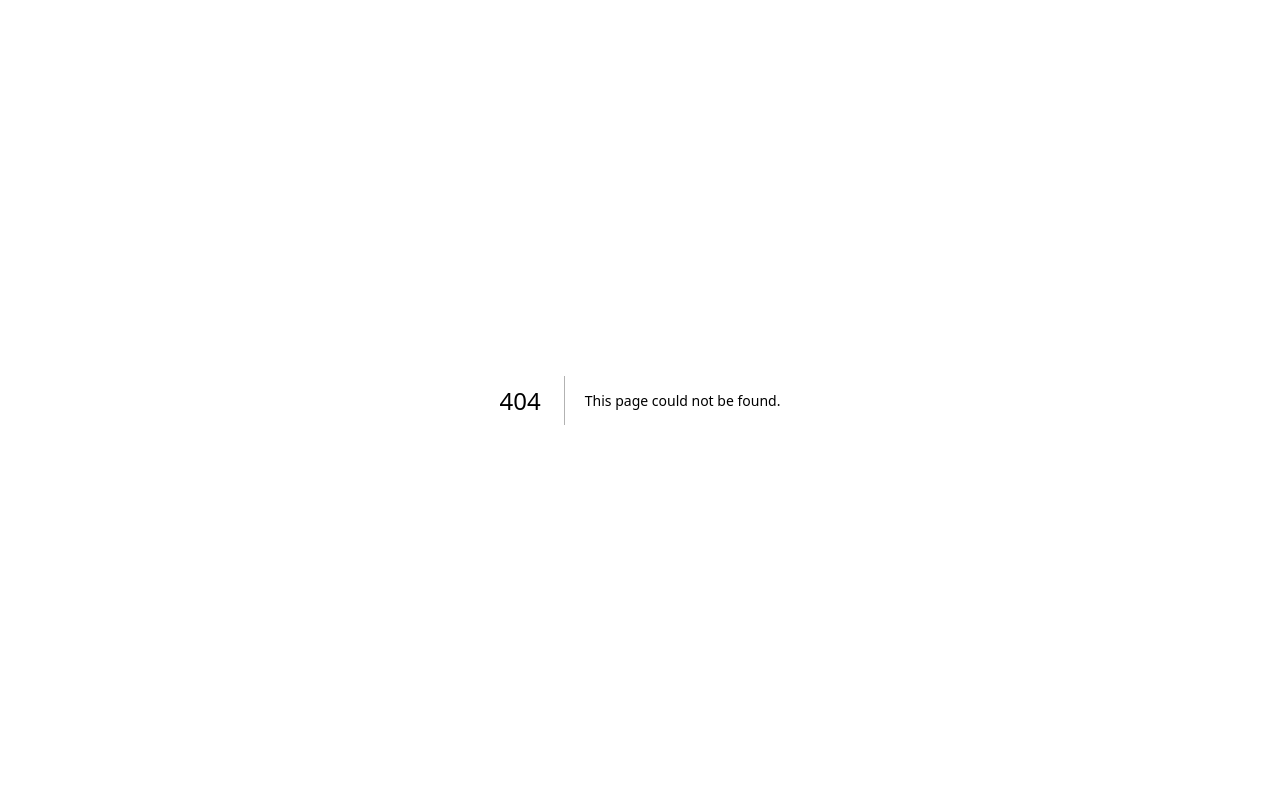
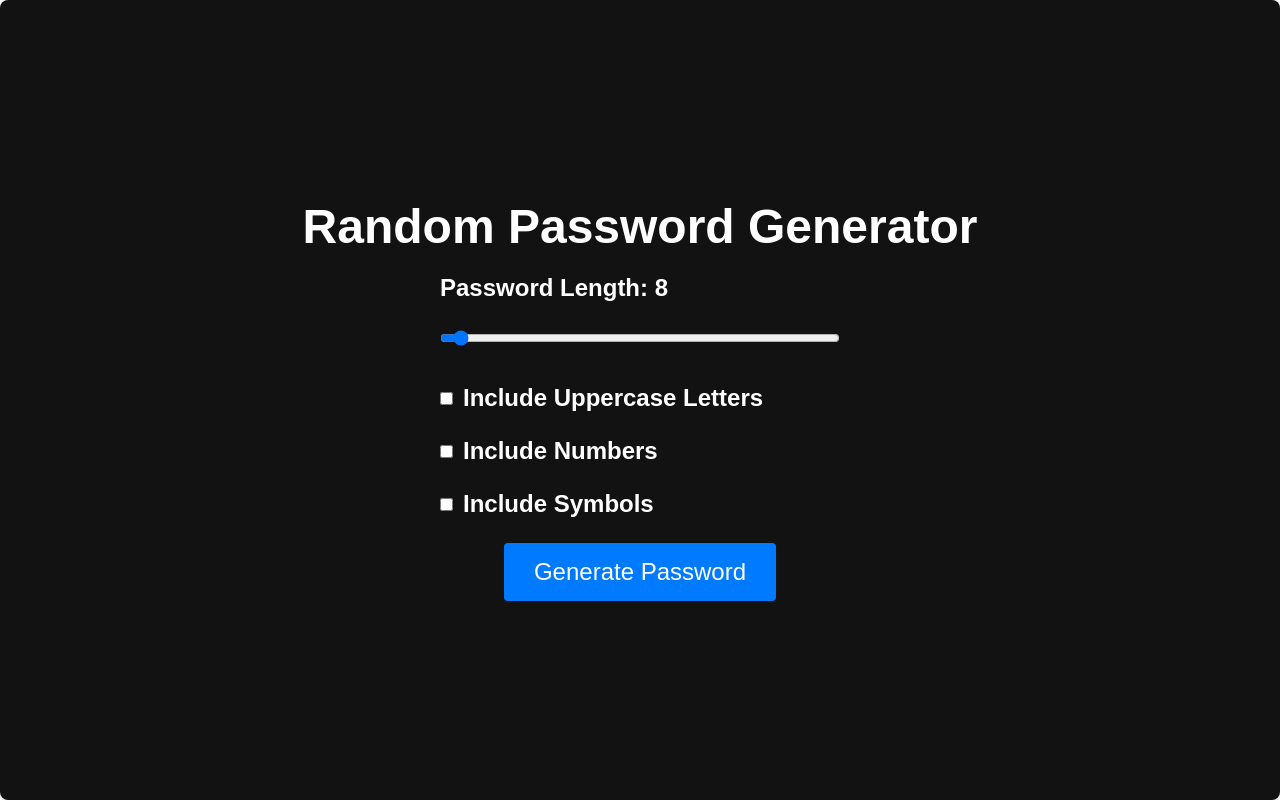
Before and after one commit to jhh78/document-assistance, a Next.js app: page /password in a window 1280 px wide. Before the commit this address had no page. Built offline with nearby package versions, Linux system fonts and the light colour scheme.

Commit message:
password generator

```diff
--- /dev/null
+++ b/app/password/page.module.css
@@ -0,0 +1,127 @@
+.container {
+  display: flex;
+  flex-direction: column;
+  align-items: center;
+  justify-content: center;
+  min-height: 100vh;
+  background-color: #121212; /* 다크 테마 배경색 */
+  padding: 20px;
+  border-radius: 8px;
+  box-shadow: 0 4px 8px rgba(0, 0, 0, 0.1);
+}
+
+.title {
+  font-size: 3rem; /* 글자 크기를 50% 키움 */
+  margin-bottom: 20px;
+  color: #ffffff; /* 텍스트 색상을 흰색으로 설정 */
+}
+
+.formGroup {
+  margin-bottom: 15px;
+  width: 100%;
+  max-width: 400px;
+}
+
+.label,
+.checkboxLabel {
+  display: block;
+  margin-bottom: 5px;
+  font-weight: bold;
+  font-size: 1.5rem; /* 글자 크기를 50% 키움 */
+  color: #ffffff; /* 텍스트 색상을 흰색으로 설정 */
+}
+
+.input,
+.slider {
+  width: 100%;
+  padding: 12px; /* 패딩을 50% 키움 */
+  border: 1px solid #333; /* 테두리 색상을 다크로 설정 */
+  border-radius: 4px;
+  font-size: 1.5rem; /* 글자 크기를 50% 키움 */
+  background-color: #333; /* 입력 필드 배경색을 다크로 설정 */
+  color: #ffffff; /* 텍스트 색상을 흰색으로 설정 */
+}
+
+.slider {
+  margin: 10px 0;
+}
+
+.checkboxLabel {
+  display: flex;
+  align-items: center;
+  margin-bottom: 10px;
+}
+
+.checkboxLabel input {
+  margin-right: 10px; /* 체크박스와 문자 사이에 공백 추가 */
+}
+
+.button {
+  padding: 15px 30px; /* 패딩을 50% 키움 */
+  font-size: 1.5rem; /* 글자 크기를 50% 키움 */
+  color: #ffffff; /* 버튼 텍스트 색상을 흰색으로 설정 */
+  background-color: #007bff;
+  border: none;
+  border-radius: 4px;
+  cursor: pointer;
+  transition: background-color 0.2s;
+}
+
+.button:hover {
+  background-color: #0056b3;
+}
+
+.result {
+  margin-top: 20px;
+  text-align: center;
+}
+
+.password {
+  font-size: 2.25rem; /* 글자 크기를 50% 키움 */
+  font-weight: bold;
+  color: #007bff;
+  word-break: break-all;
+}
+
+.copyButton {
+  background: none;
+  border: none;
+  cursor: pointer;
+  margin-top: 10px;
+}
+
+.copyIcon {
+  font-size: 3rem; /* 아이콘 크기를 50% 키움 */
+  color: #ffffff; /* 아이콘 색상을 흰색으로 설정 */
+}
+
+/* 반응형 디자인을 위한 미디어 쿼리 */
+@media (max-width: 600px) {
+  .title {
+    font-size: 2rem; /* 작은 화면에서 제목 글자 크기 조정 */
+  }
+
+  .label,
+  .checkboxLabel {
+    font-size: 1.2rem; /* 작은 화면에서 레이블 글자 크기 조정 */
+  }
+
+  .input,
+  .slider {
+    font-size: 1.2rem; /* 작은 화면에서 입력 필드 글자 크기 조정 */
+    padding: 8px; /* 작은 화면에서 입력 필드 패딩 조정 */
+  }
+
+  .button {
+    font-size: 1.2rem; /* 작은 화면에서 버튼 글자 크기 조정 */
+    padding: 10px 20px; /* 작은 화면에서 버튼 패딩 조정 */
+  }
+
+  .password {
+    font-size: 1.5rem; /* 작은 화면에서 패스워드 글자 크기 조정 */
+  }
+
+  .copyIcon {
+    font-size: 2rem; /* 작은 화면에서 아이콘 크기 조정 */
+  }
+}
--- /dev/null
+++ b/app/password/page.tsx
@@ -0,0 +1,63 @@
+"use client";
+
+import React, { useEffect, useRef } from "react";
+import styles from "@/app/password/page.module.css";
+import { generatePassword } from "@/services/passwordService";
+import PasswordLengthSlider from "@/component/password/PasswordLengthSlider";
+import CheckboxOption from "@/component/password/CheckboxOption";
+import GeneratedPassword from "@/component/password/GeneratedPassword";
+import { usePasswordStore } from "@/stores/password";
+
+const Page = () => {
+  const setPassword = usePasswordStore((state) => state.setPassword);
+  const passwordLength = usePasswordStore((state) => state.passwordLength);
+  const includeUppercaseRef = useRef(false);
+  const includeNumbersRef = useRef(false);
+  const includeSymbolsRef = useRef(false);
+
+  const handleGeneratePassword = () => {
+    setPassword(
+      generatePassword(
+        passwordLength,
+        includeUppercaseRef.current,
+        includeNumbersRef.current,
+        includeSymbolsRef.current
+      )
+    );
+  };
+
+  const handleOptionChange =
+    (optionRef: React.RefObject<boolean>) =>
+    (e: React.ChangeEvent<HTMLInputElement>) => {
+      optionRef.current = e.target.checked;
+    };
+
+  useEffect(() => {
+    return () => usePasswordStore.setState({ password: "", passwordLength: 8 });
+  }, []);
+
+  return (
+    <div className={styles.container}>
+      <h1 className={styles.title}>Random Password Generator</h1>
+      <PasswordLengthSlider />
+      <CheckboxOption
+        label="Include Uppercase Letters"
+        onChange={handleOptionChange(includeUppercaseRef)}
+      />
+      <CheckboxOption
+        label="Include Numbers"
+        onChange={handleOptionChange(includeNumbersRef)}
+      />
+      <CheckboxOption
+        label="Include Symbols"
+        onChange={handleOptionChange(includeSymbolsRef)}
+      />
+      <button onClick={handleGeneratePassword} className={styles.button}>
+        Generate Password
+      </button>
+      <GeneratedPassword />
+    </div>
+  );
+};
+
+export default Page;
--- /dev/null
+++ b/component/password/CheckboxOption.tsx
@@ -0,0 +1,17 @@
+import styles from "@/app/password/page.module.css";
+
+type CheckboxOptionProps = {
+  label: string;
+  onChange: (e: React.ChangeEvent<HTMLInputElement>) => void;
+};
+
+const CheckboxOption = ({ label, onChange }: CheckboxOptionProps) => (
+  <div className={styles.formGroup}>
+    <label className={styles.checkboxLabel}>
+      <input type="checkbox" onChange={onChange} />
+      {label}
+    </label>
+  </div>
+);
+
+export default CheckboxOption;
--- /dev/null
+++ b/component/password/GeneratedPassword.tsx
@@ -0,0 +1,25 @@
+import styles from "@/app/password/page.module.css";
+import { copyToClipboard } from "@/services/commonService";
+import { usePasswordStore } from "@/stores/password";
+import { FaClipboard } from "react-icons/fa";
+
+const GeneratedPassword = () => {
+  const password = usePasswordStore((state) => state.password);
+
+  if (!password) return null;
+
+  return (
+    <div className={styles.result}>
+      <h2>Generated Password:</h2>
+      <p className={styles.password}>{password}</p>
+      <button
+        className={styles.copyButton}
+        onClick={() => copyToClipboard(password)}
+      >
+        <FaClipboard className={styles.copyIcon} />
+      </button>
+    </div>
+  );
+};
+
+export default GeneratedPassword;
--- /dev/null
+++ b/component/password/PasswordLengthSlider.tsx
@@ -0,0 +1,29 @@
+import React from "react";
+import styles from "@/app/password/page.module.css";
+import { usePasswordStore } from "@/stores/password";
+
+const PasswordLengthSlider = () => {
+  const setPasswordLength = usePasswordStore(
+    (state) => state.setPasswordLength
+  );
+  const length = usePasswordStore((state) => state.passwordLength);
+
+  return (
+    <div className={styles.formGroup}>
+      <label htmlFor="length" className={styles.label}>
+        Password Length: {length}
+      </label>
+      <input
+        type="range"
+        id="length"
+        value={length}
+        onChange={(e) => setPasswordLength(Number(e.target.value))}
+        min="8"
+        max="100"
+        className={styles.slider}
+      />
+    </div>
+  );
+};
+
+export default PasswordLengthSlider;
--- /dev/null
+++ b/services/commonService.ts
@@ -0,0 +1,9 @@
+export const copyToClipboard = async (password: string) => {
+  if (password) {
+    try {
+      await navigator.clipboard.writeText(password);
+    } catch (err) {
+      console.error("Failed to copy password: ", err);
+    }
+  }
+};
--- /dev/null
+++ b/services/passwordService.ts
@@ -0,0 +1,24 @@
+export const generatePassword = (
+  length: number,
+  includeUppercase: boolean,
+  includeNumbers: boolean,
+  includeSymbols: boolean
+): string => {
+  const lowerCaseChars = "abcdefghijklmnopqrstuvwxyz";
+  const upperCaseChars = "ABCDEFGHIJKLMNOPQRSTUVWXYZ";
+  const numberChars = "0123456789";
+  const symbolChars = "!@#$%^&*()_+~`|}{[]:;?><,./-=";
+
+  let allChars = lowerCaseChars;
+  if (includeUppercase) allChars += upperCaseChars;
+  if (includeNumbers) allChars += numberChars;
+  if (includeSymbols) allChars += symbolChars;
+
+  let generatedPassword = "";
+  for (let i = 0; i < length; i++) {
+    const randomIndex = Math.floor(Math.random() * allChars.length);
+    generatedPassword += allChars[randomIndex];
+  }
+
+  return generatedPassword;
+};
--- /dev/null
+++ b/stores/password.ts
@@ -0,0 +1,20 @@
+import { create } from "zustand";
+
+export const TITLE_PAGE = "title";
+export const GAME_PAGE = "game";
+
+type PasswordStoreType = {
+  password: string;
+  setPassword: (password: string) => void;
+
+  passwordLength: number;
+  setPasswordLength: (passwordLength: number) => void;
+};
+
+export const usePasswordStore = create<PasswordStoreType>((set) => ({
+  password: "",
+  setPassword: (password) => set({ password }),
+
+  passwordLength: 8,
+  setPasswordLength: (passwordLength) => set({ passwordLength }),
+}));
```
Also changed, not shown: component/converter/Converter.tsx (+5 -11 lines), component/index/MenuList.tsx (+7 -7 lines).
